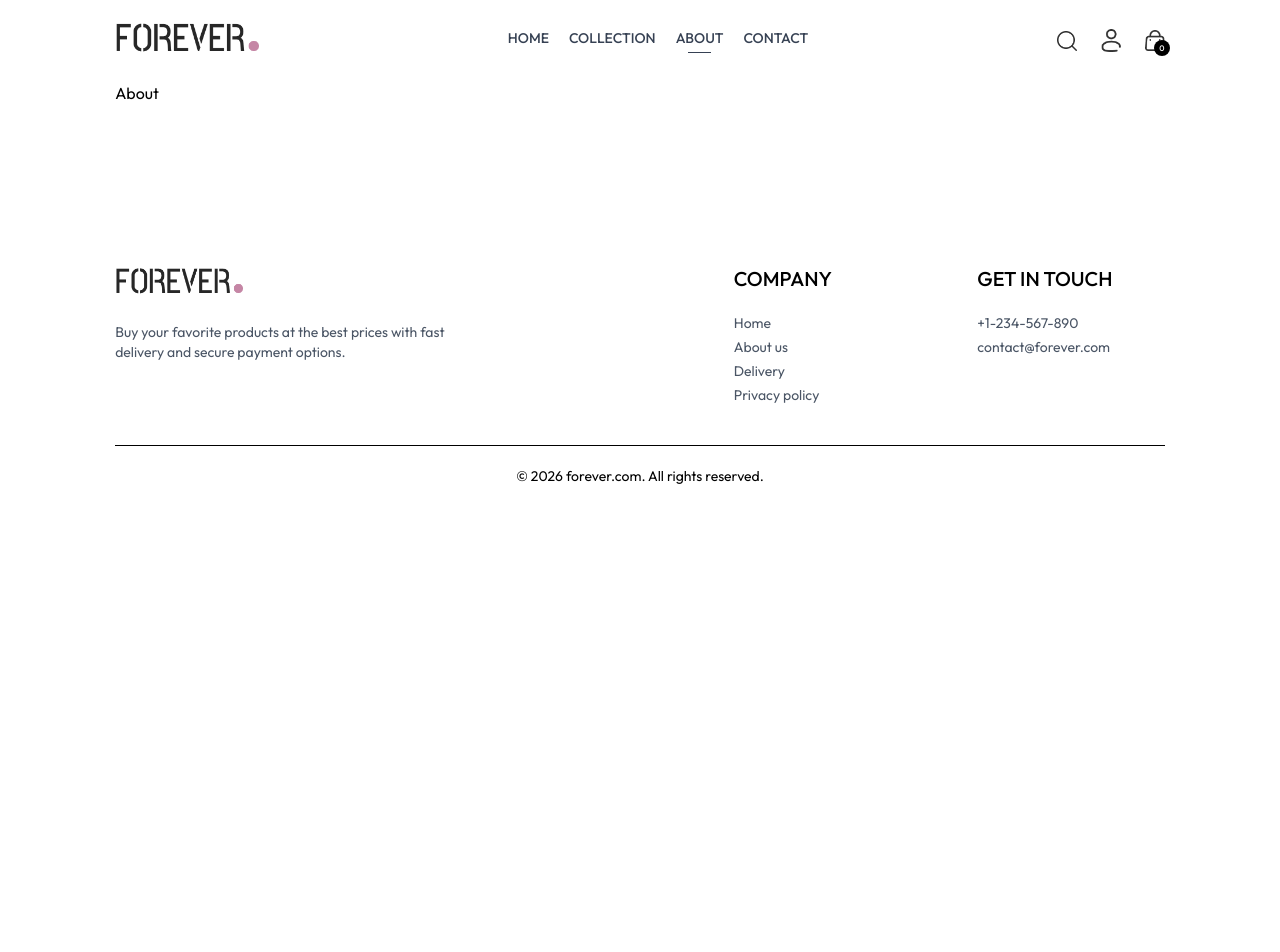
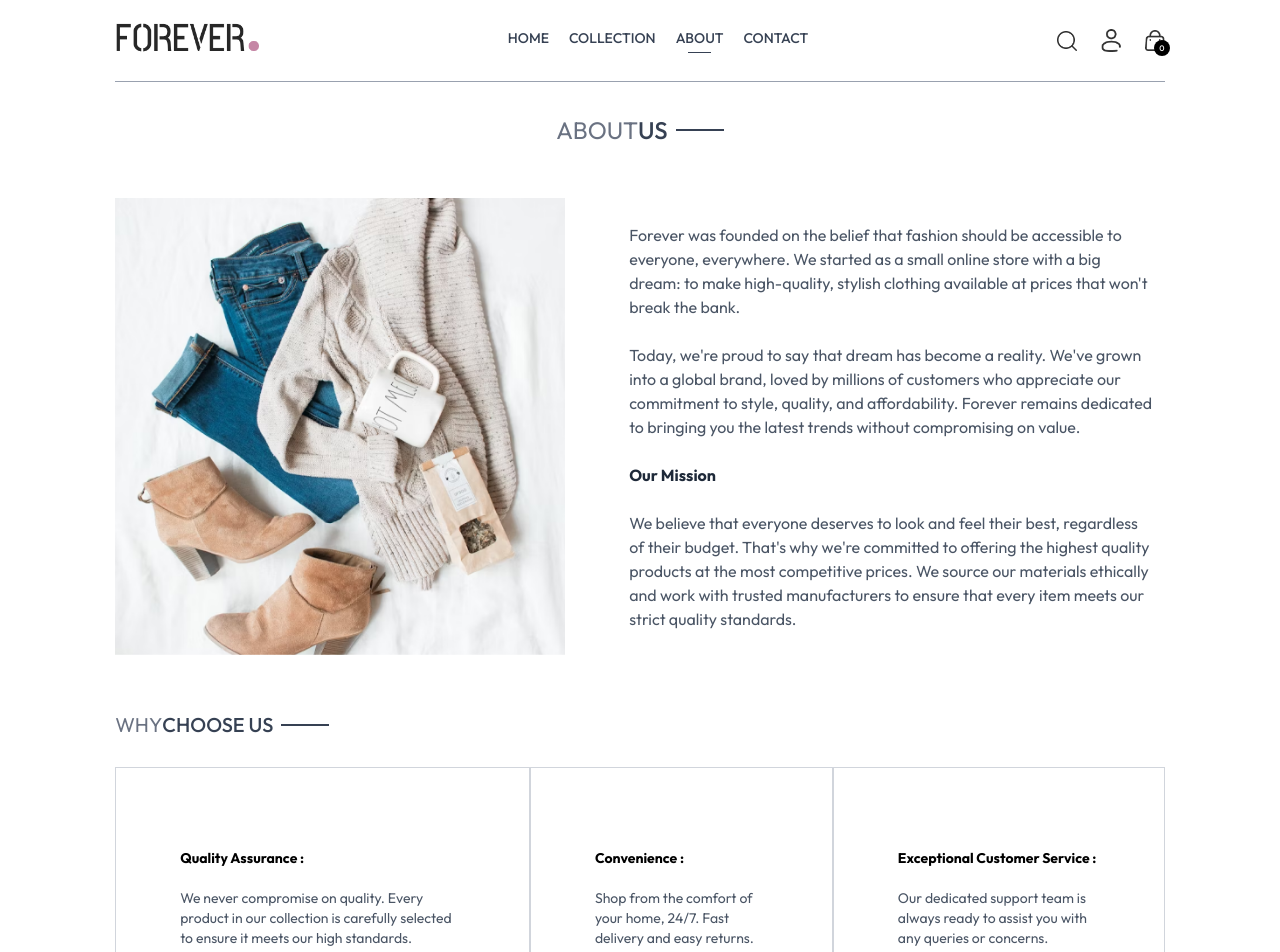
Before and after one commit to vanshika8484/Ecommerce-app, a React (Vite) app in the folder frontend/: page /about in a window 1280 px wide. Shown: the top 952 px of the page. Before the commit the page ends 800 px from the top, so only its background shows below. Built offline with nearby package versions, Linux system fonts and the light colour scheme.

Commit message:
create about page

```diff
--- a/frontend/src/pages/About.jsx
+++ b/frontend/src/pages/About.jsx
@@ -1,8 +1,43 @@
 import React from 'react'
+import Title from '../components/Title'
+import { assets } from '../assets/frontend_assets/assets'
+import NewsLetterBox from '../components/NewsLetterBox'
 
 const About = () => {
   return (
-    <div>About</div>
+    <div>
+    <div className='text-2xl text-center pt-8 border-t border-gray-400'>
+<Title text1={'ABOUT'} text2={'US'} />
+    </div>
+    <div className='my-10 flex flex-col md:flex-row gap-16'>
+      <img src={assets.about_img} alt="" className='w-full md:max-w-[450px]' />
+<div className='flex flex-col justify-center gap-6 md:w-2/4 text-gray-600'>
+  <p>Forever was founded on the belief that fashion should be accessible to everyone, everywhere. We started as a small online store with a big dream: to make high-quality, stylish clothing available at prices that won't break the bank.</p>
+  <p>Today, we're proud to say that dream has become a reality. We've grown into a global brand, loved by millions of customers who appreciate our commitment to style, quality, and affordability. Forever remains dedicated to bringing you the latest trends without compromising on value.</p>
+  <b className='text-gray-800'>Our Mission</b>
+  <p>We believe that everyone deserves to look and feel their best, regardless of their budget. That's why we're committed to offering the highest quality products at the most competitive prices. We source our materials ethically and work with trusted manufacturers to ensure that every item meets our strict quality standards.</p>
+  </div>
+</div>
+<div className='text-xl py-4'>
+  <Title text1={'WHY'} text2={'CHOOSE US'} />
+  </div>
+  <div className='flex flow-col md:flex-row text-sm mb-20'>
+<div className='border border-gray-300 px-10 md:px-16 py-8 sm:py-20 flex flex-col gap-5'>
+<b>Quality Assurance : </b>
+<p className='text-gray-600'>We never compromise on quality. Every product in our collection is carefully selected to ensure it meets our high standards.</p>
+</div>
+<div className='border border-gray-300 px-10 md:px-16 py-8 sm:py-20 flex flex-col gap-5'>
+<b>Convenience : </b>
+<p className='text-gray-600'>Shop from the comfort of your home, 24/7. Fast delivery and easy returns.</p>
+</div>
+<div className='border border-gray-300 px-10 md:px-16 py-8 sm:py-20 flex flex-col gap-5'>
+<b>Exceptional Customer Service : </b>
+<p className='text-gray-600'>Our dedicated support team is always ready to assist you with any queries or concerns.</p>
+</div>
+  </div>
+  <NewsLetterBox />
+    </div>
+
   )
 }
 
```
